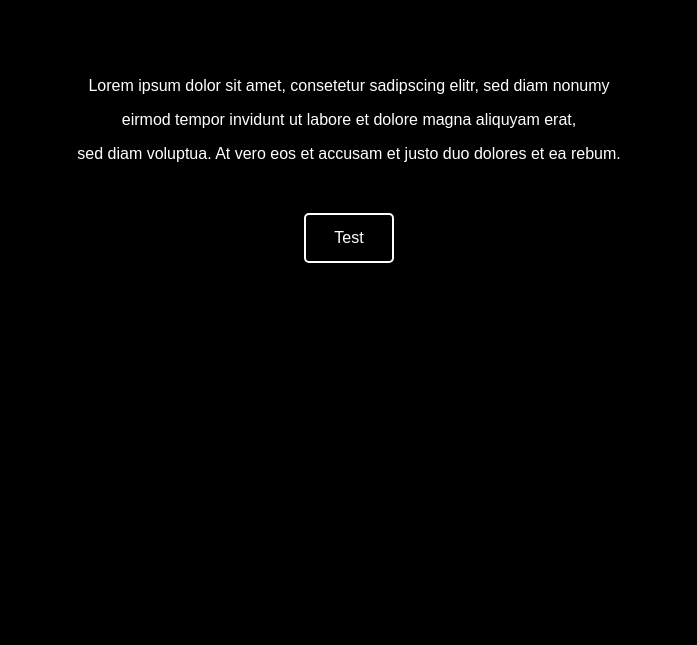
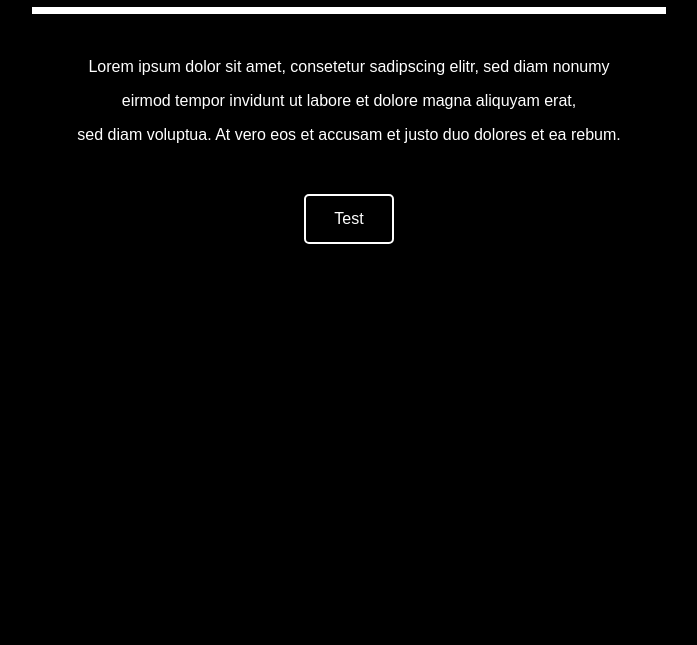
Before and after one commit to KanueschenHD/TestSite2, a plain HTML site: page index.html in a window 1280 px wide. Shown: the part 155-800 px from the top of the page, without its empty margins (291-988 px from the left). Drawn offline with Linux system fonts and the light colour scheme.

Commit message:
Update index.html

```diff
--- a/index.html
+++ b/index.html
@@ -35,9 +35,9 @@
 <p style="text-align: center;">&nbsp;</p>
 <div style="text-align: center; color: white; padding-top: 40px;">
   <h1 style="text-align: center;"><strong><span style="font-family: Arial;">Panu World</span></strong></h1>
-  </div>
+  <HR WIDTH="50%" COLOR="#FFFFFF" SIZE="7" NOSHADE>
+</div>
   <div style="text-align: center; color: white; padding-top: 20px;">
-  <p style="text-align: center;">&nbsp;</p>
   <p style="text-align: center;"><span style="font-family: Arial;">Lorem ipsum dolor sit amet, consetetur sadipscing elitr, sed diam nonumy</span></p>
   <p style="text-align: center;"><span style="font-family: Arial;">eirmod tempor invidunt ut labore et dolore magna aliquyam erat, </span></p>
   <p style="text-align: center;"><span style="font-family: Arial;">sed diam voluptua. At vero eos et accusam et justo duo dolores et ea rebum.</span></p>
```
